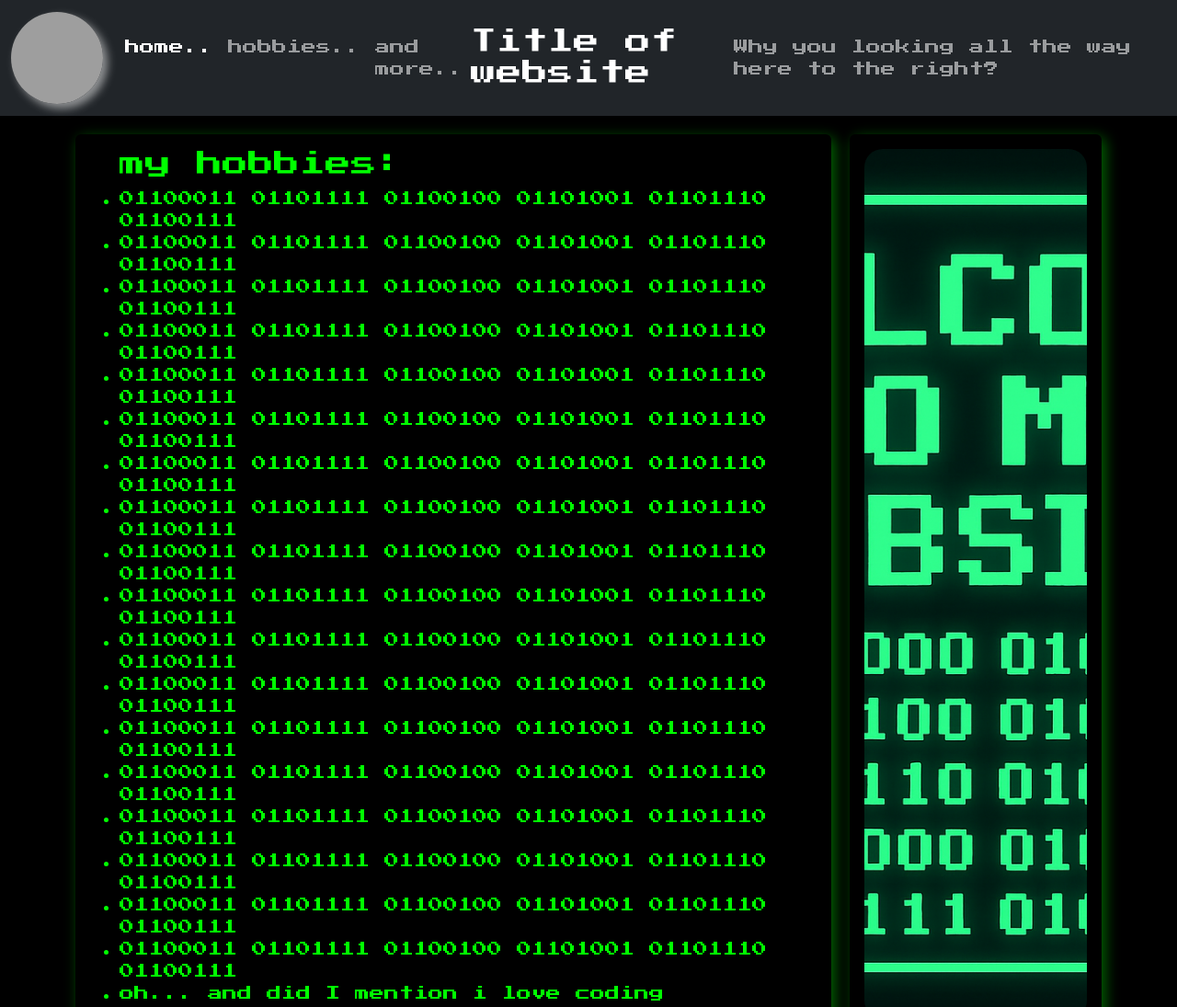
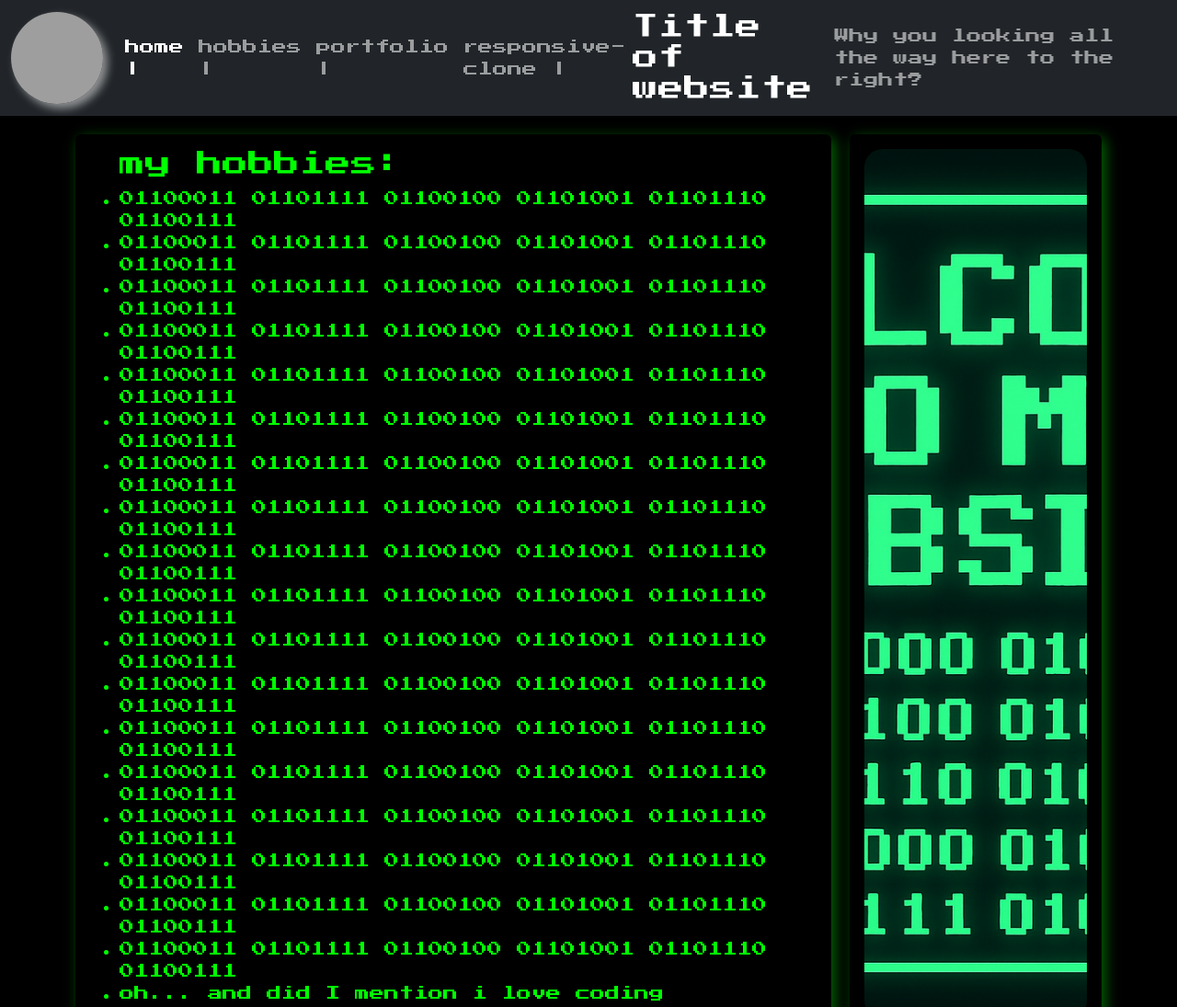
Before and after one commit to NateDaveHill/cc-bootcamp-majo-project-hobbies-html, a plain HTML site: page view/index.html in a window 1280 px wide. Shown: the top 1095 px of the page at 92% size. Drawn offline with nearby package versions, Linux system fonts and the light colour scheme; no server answers; grey boxes are pictures that could not be loaded; a web font is replaced by a local one.

Commit message:
adding some pages and other features

```diff
--- a/view/index.html
+++ b/view/index.html
@@ -29,14 +29,17 @@
             <ul class="navbar-nav me-auto mb-2 mb-lg-0">
               <li class="nav-item">
                 <a class="nav-link active" aria-current="page" href="#"
-                  >home..</a
+                  >home |</a
                 >
               </li>
               <li class="nav-item">
-                <a class="nav-link" href="#">hobbies..</a>
+                <a class="nav-link" href="#">hobbies |</a>
               </li>
               <li class="nav-item">
-                <a class="nav-link" href="#">and more..</a>
+                <a class="nav-link" href="../projects/portfolio-project/index.html">portfolio |</a>
+              </li>
+              <li class="nav-item">
+                <a class="nav-link" href="../projects/cc-minor-project-responsive-website/index.html">responsive-clone |</a>
               </li>
             </ul>
             <div class="d-flex justify-content-center flex-grow-1">
@@ -83,8 +86,7 @@
         </div>
         <div class="user-box card">
             <h1>
-            my friends that are absolutely real and not fake generated whom i
-            share my hobbies with..
+            Definitley not fake generated people using the fake-user api..
             </h1>
             <div class="grid" id="userGrid"></div>
         </div>
```
Also changed, not shown: 2 other files.
